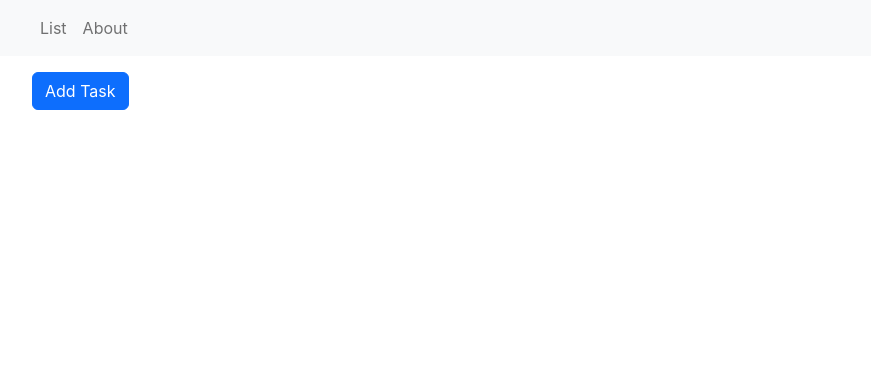
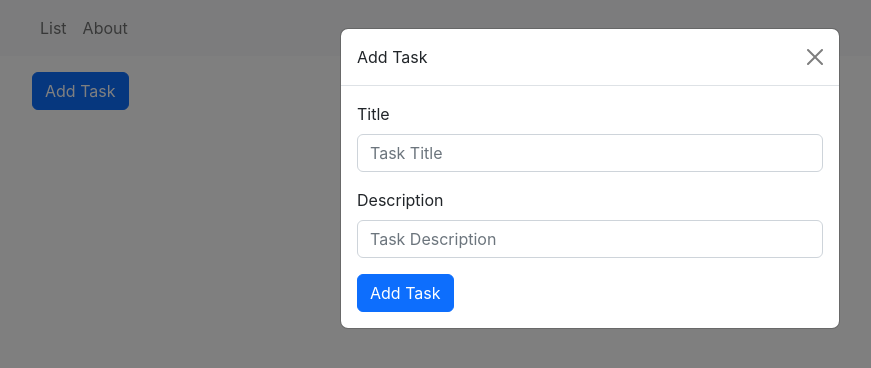
Before and after one commit to golubvladimir/my-todo, a React (Create React App) app: page / in a window 1280 px wide. Both pictures are taken after a click on the button "Add Task". Shown: the top 368 px of the page, without its empty margins (50-921 px from the left). Built offline with nearby package versions, Linux system fonts and the light colour scheme.

Commit message:
add close Modal

```diff
--- a/src/components/Modal.tsx
+++ b/src/components/Modal.tsx
@@ -2,7 +2,8 @@ import React, { ReactFragment, useState } from "react";
 import { Modal as ModalB, Button, Form, FormControl, FormControlProps } from "react-bootstrap"
 
 interface IModal {
-  show: boolean
+  show: boolean,
+  onHide: () => void
 }
 
 interface IFormAddState {
@@ -15,7 +16,7 @@ const startStateForm = {
   description: ''
 }
 
-export function Modal({ show }: IModal) {
+export function Modal({ show, onHide }: IModal) {
   const [formAdd, setFormAdd] = useState<IFormAddState>({
     ...startStateForm
   });
@@ -34,14 +35,14 @@ export function Modal({ show }: IModal) {
   }
 
   return (
-    <ModalB show={show} >
-      <ModalB.Header>
+    <ModalB show={show} onHide={onHide}>
+      <ModalB.Header closeButton>
         Add Task
       </ModalB.Header>
 
       <ModalB.Body>
         <Form>
-          <Form.Group>
+          <Form.Group className="mb-3">
             <Form.Label>
               Title
             </Form.Label>
@@ -52,7 +53,7 @@ export function Modal({ show }: IModal) {
               onChange={({ target: { value } }) => { handleChange(value, 'title') }}
             />
           </Form.Group>
-          <Form.Group>
+          <Form.Group className="mb-3">
             <Form.Label>
               Description
             </Form.Label>
--- a/src/pages/List.tsx
+++ b/src/pages/List.tsx
@@ -1,17 +1,27 @@
 import { useContext, useState } from "react";
 import { Container, Button } from "react-bootstrap";
 
-import { Task } from '../components/Task'
+import { Task } from '../components/Task';
+import { Modal } from "../components/Modal";
 import { TasksContext } from "../context/TasksContext";
 
 export function List() {
   const { tasks } = useContext(TasksContext)
   const [show, setShow] = useState<boolean>(false);
 
+  const openModal = () => {
+    setShow(true);
+  };
+
+  const closeModal = () => {
+    setShow(false);
+  };
+
   return (
     <Container>
-      <Button>Add Task</Button>
+      <Button onClick={openModal}>Add Task</Button>
 
+      <Modal show={show} onHide={closeModal}/>
 
       { tasks.map(task =>
         <Task
```
